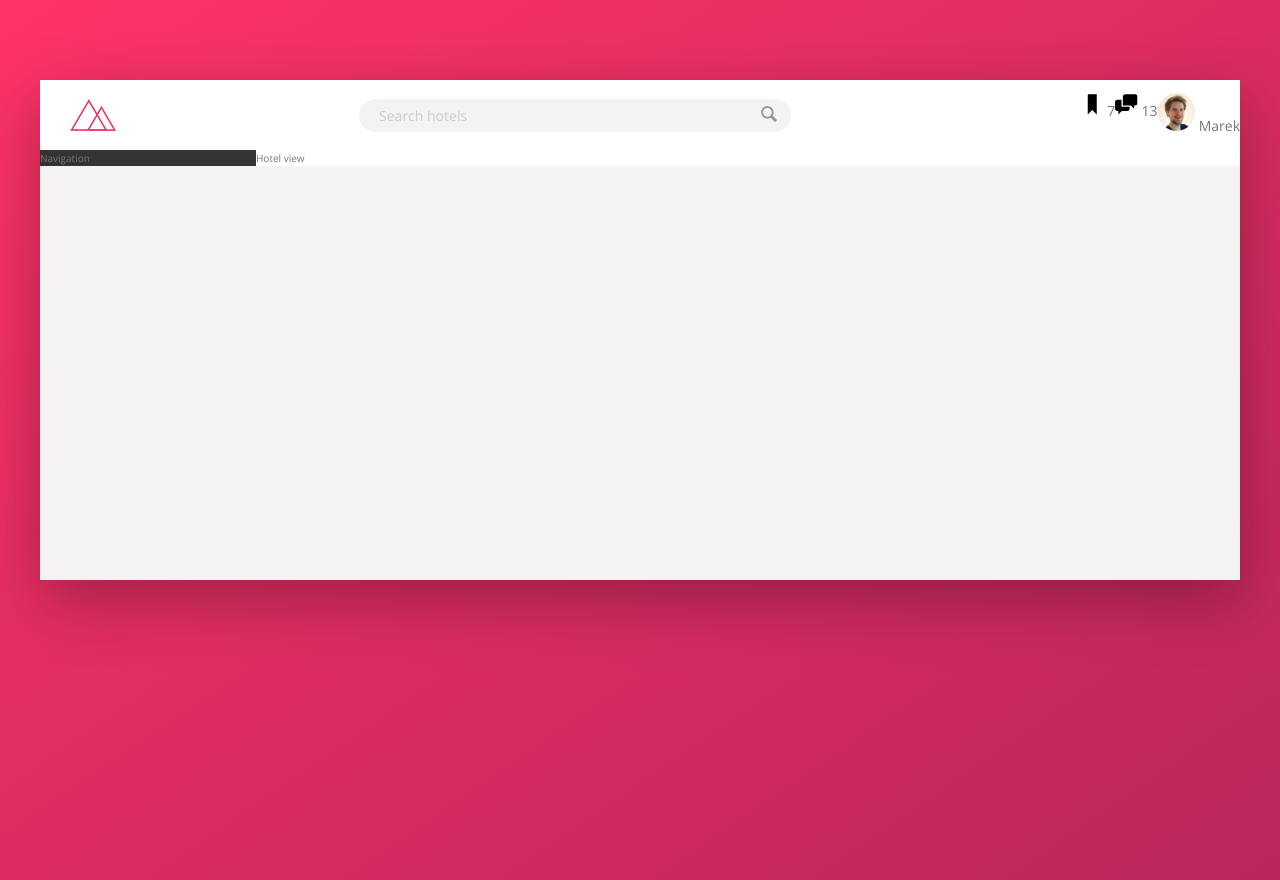
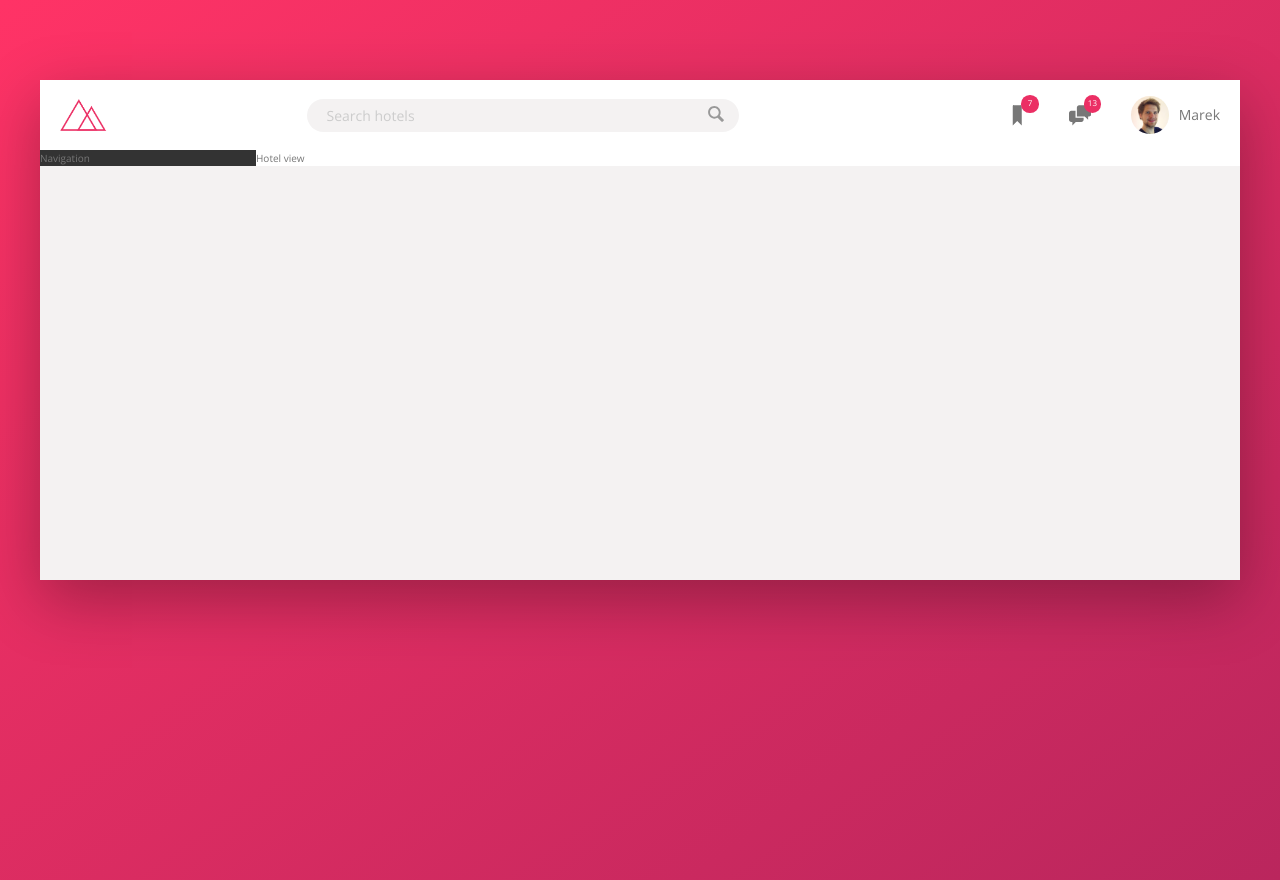
Before and after one commit to mhazak/Trillo, a website: page index.html in a window 1280 px wide. Drawn offline with nearby package versions, Linux system fonts and the light colour scheme.

Commit message:
header notification icon styling

```diff
--- a/sass/_components.scss
+++ b/sass/_components.scss
@@ -1,5 +1,5 @@
 // logo
-.logo { height: 3.25rem; margin-left: 3rem; }
+.logo { height: 3.25rem; margin-left: 2rem; }
 
 // search
 .search {
@@ -33,15 +33,20 @@
 // user navigation
 .user-nav {
 
-    display: flex;
-    &__icon-box {}
+    display: flex; align-items: center; align-self: stretch;
+
+    & > * { padding: 0 2rem; cursor: pointer; height: 100%; display: flex; align-items: center; }
+    & > *:hover { background-color: var(--color-grey-light-2);}
+    &__icon-box { position: relative; }
 
     // svg icons
-    &__icon { height: 2.25rem; width: 2.25rem; }
+    &__icon { height: 2.25rem; width: 2.25rem; fill: var(--color-grey-dark-2);  }
 
-    &__notification {}
-    &__user {}
-    &__user-photo { height: 3.75rem; border-radius: 50%; }
-    &__user-name {}
+    &__notification {
+        font-size: .8rem; height: 1.75rem; width: 1.75rem; border-radius: 50%; background-color: var(--color-primary); color: #fff; position: absolute; top: 1.5rem; right: 1rem;
+        display: flex; justify-content: center; align-items: center;
+    }
+
+    &__user-photo { height: 3.75rem; border-radius: 50%; margin-right: 1rem; }
 
 }
```
Also changed, not shown: css/style.css.
